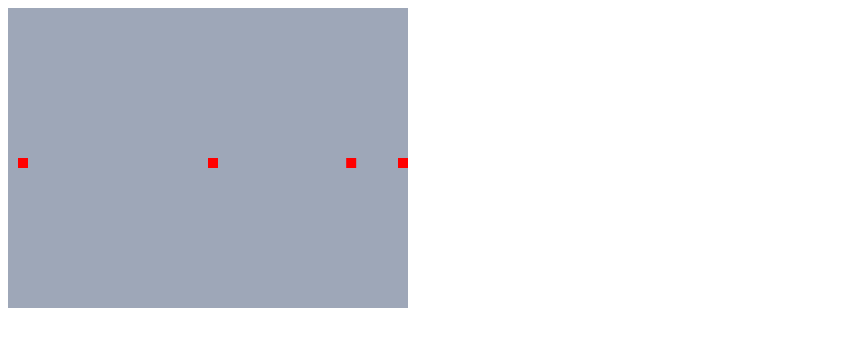
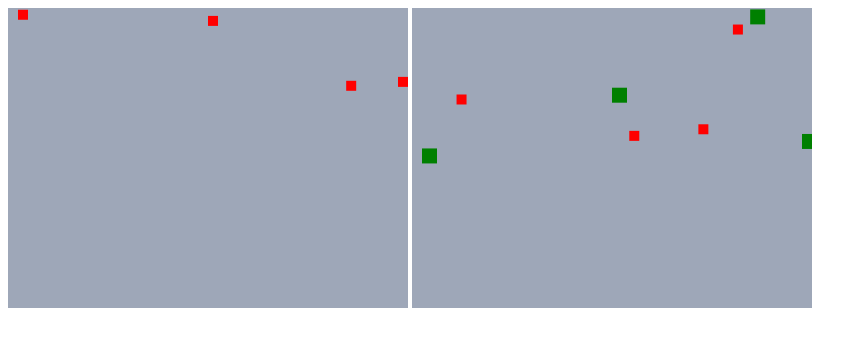
Before and after one commit to jgluhov/d3-canvas, a website: page index.html in a window 1280 px wide. Shown: the whole page, without its empty margins (0-867 px from the left). Drawn offline with nearby package versions, Linux system fonts and the light colour scheme.

Commit message:
add approach 2

```diff
--- a/app.js
+++ b/app.js
@@ -14,27 +14,72 @@ const xScale = d3.scaleLinear()
     .domain([1, 23])
     .range([10, 390]);
 
-contexts.forEach(function (context) {
+const clear = function (context) {
     context.fillStyle = '#9ea7b8';
     context.fillRect(0, 0, 400, 300);
-});
+};
 
-/**
- * First way to draw on canvas
- */
-data.forEach(function (d) {
+//------------------------------------------------------------------------------
+const render1 = () => {
     const context = contexts[0];
+    clear(context);
 
-    context.beginPath();
-    context.rect(xScale(d), 150, 10, 10);
-    context.fillStyle = 'red';
-    context.fill();
-    context.closePath();
-});
+    data.forEach(function (d) {
+        context.beginPath();
+        context.rect(xScale(d), d3.randomUniform(0, 150)(), 10, 10);
+        context.fillStyle = 'red';
+        context.fill();
+        context.closePath();
+    });
+};
 
 
-/**
- * Second way to draw on canvas
- */
+render1();
+//------------------------------------------------------------------------------
+const fragment = document.createDocumentFragment();
+const container = d3.select(fragment);
 
-const fragment = document.createDocumentFragment();
+const render2 = (data) => {
+    const update = container
+        .selectAll('.rect')
+        .data(data, (d) => d);
+
+    update
+        .enter()
+        .append('rect')
+        .attr('class', 'rect')
+        .attr('x', xScale)
+        .attr('y', d3.randomUniform(0, 150))
+        .attr('size', 10)
+        .attr('fillStyle', 'red');
+
+    update
+        .exit()
+        .attr('size', 15)
+        .attr('fillStyle', 'green');
+
+    const context = contexts[1];
+    clear(context);
+
+    const elements = container.selectAll('.rect');
+
+    elements.each(function () {
+        const node = d3.select(this);
+
+        context.beginPath();
+
+        context.fillStyle = node.attr('fillStyle');
+        context.rect(
+            node.attr('x'),
+            node.attr('y'),
+            node.attr('size'),
+            node.attr('size')
+        );
+        context.fill();
+
+        context.closePath();
+    })
+};
+
+render2(data);
+render2([13, 17, 19, 3]);
--- a/index.html
+++ b/index.html
@@ -4,8 +4,16 @@
     <meta charset="UTF-8">
     <title>Rendering on canvas</title>
 </head>
+<style>
+    .chart {
+        display: inline-block;
+    }
+</style>
 <body>
     <div class="chart"></div>
+    <div class="chart"></div>
+    <div class="chart"></div>
+
     <script src="node_modules/d3/build/d3.min.js"></script>
     <script src="app.js"></script>
 </body>
```
